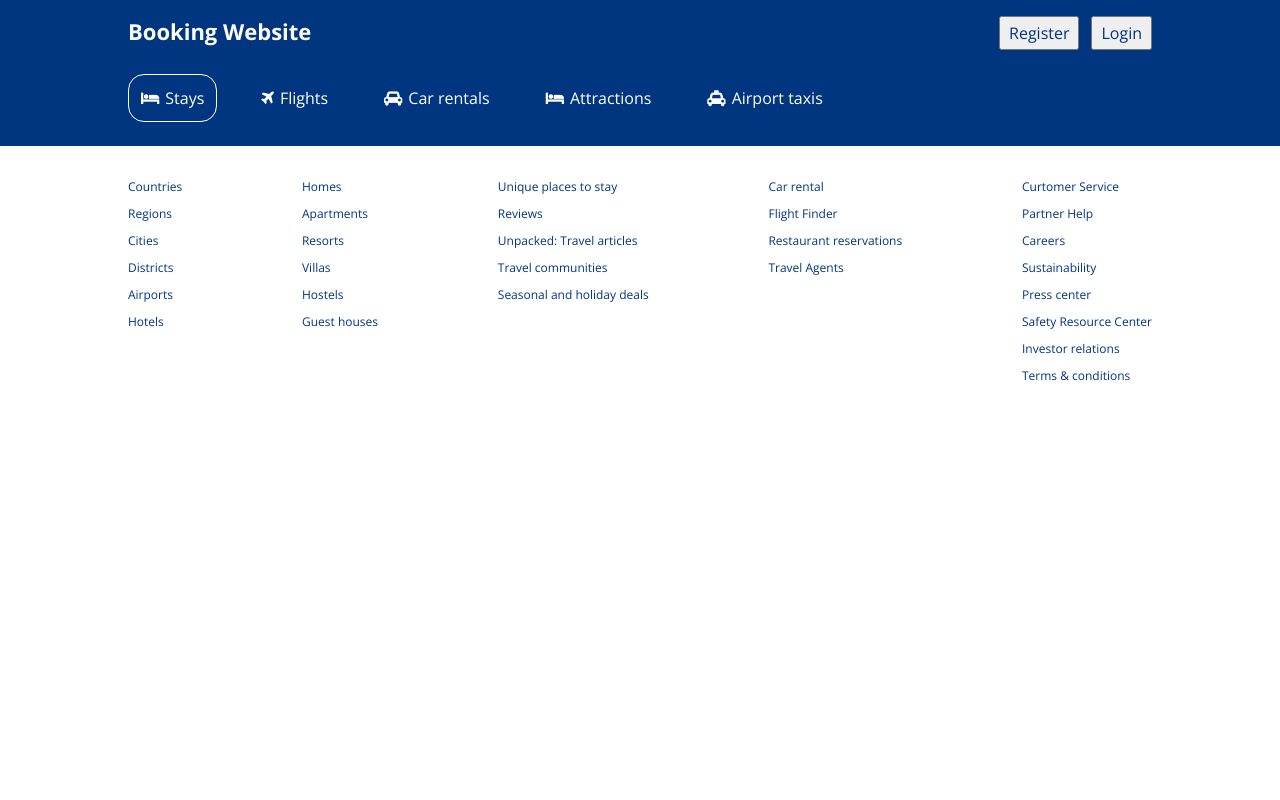
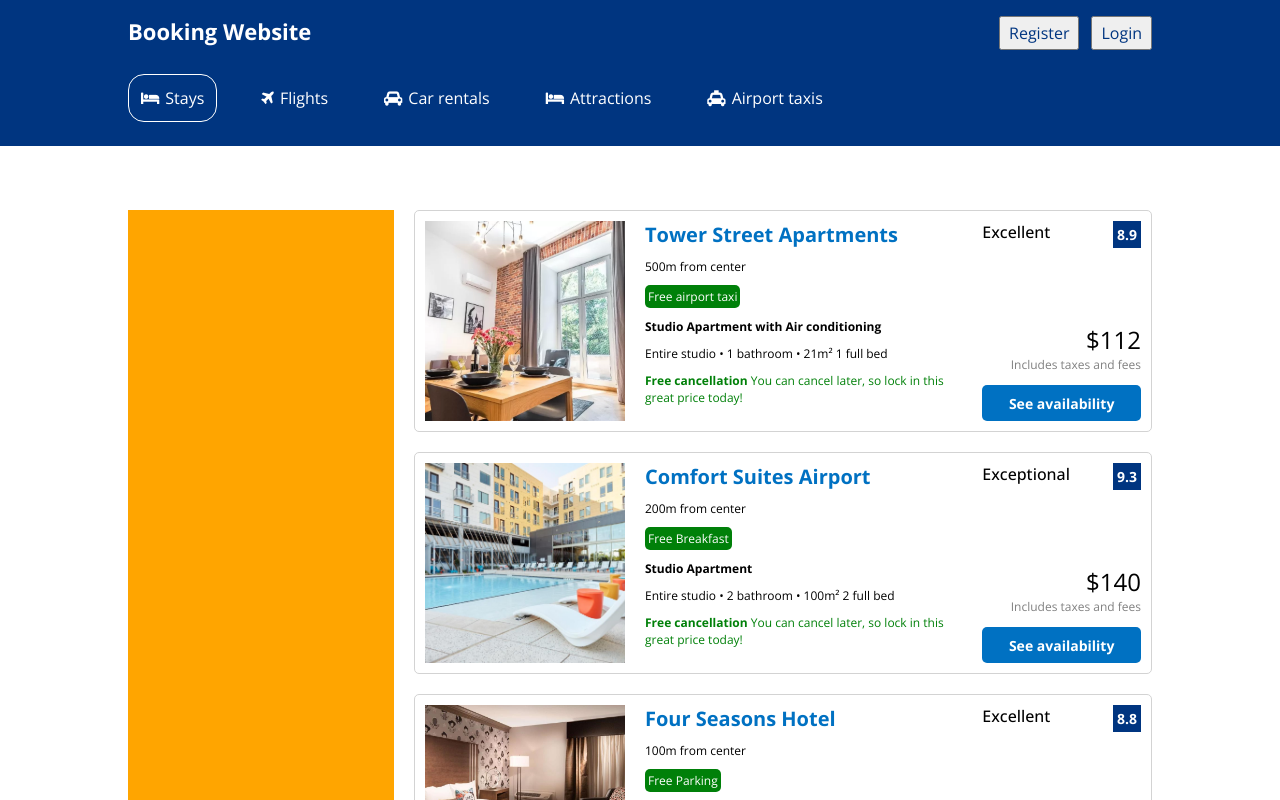
Before and after one commit to hp-nguyen/fx-rjs-asm-1, a React (Create React App) app: page /search in a window 1280 px wide. Shown: the top 800 px of the page. Built offline with nearby package versions, Linux system fonts and the light colour scheme.

Commit message:
Search List Component

```diff
--- a/src/components/HotelsList/HotelItem.js
+++ b/src/components/HotelsList/HotelItem.js
@@ -1,11 +1,17 @@
-export default function HotelItem({hotel}) {
-  return <div className="hotel-card">
-    <img src={hotel.image_url} alt={hotel.name} className="hotel-img" />
-    <div className="hotel-description">
-      <a className="hotel-title" href="./detail">{hotel.name}</a>
-      <p className="hotel-city">{hotel.city}</p>
-      <p className="hotel-price">Starting from ${hotel.price}</p>
-      <p className="hotel-quality"><span className="rating">{hotel.rate}</span> {hotel.type}</p>
+import Rating from '../Rating/Rating';
+
+export default function HotelItem({ hotel }) {
+  return (
+    <div className="hotel-card">
+      <img src={hotel.image_url} alt={hotel.name} className="hotel-img" />
+      <div className="hotel-description">
+        <a className="hotel-title" href="./detail">
+          {hotel.name}
+        </a>
+        <p className="hotel-city">{hotel.city}</p>
+        <p className="hotel-price">Starting from ${hotel.price}</p>
+        <Rating className='hotel-quality' mark={hotel.rate} type={hotel.type} />
+      </div>
     </div>
-  </div>
-};
+  );
+}
--- a/src/components/HotelsList/HotelsList.css
+++ b/src/components/HotelsList/HotelsList.css
@@ -34,12 +34,3 @@
 .hotel-price {
   font-weight: 500;
 }
-
-.rating {
-  text-align: center;
-  font-weight: bold;
-  font-size: 1.4rem;
-  background-color: #003580;
-  color: #fff;
-  padding: 4px;
-}
--- /dev/null
+++ b/src/components/Rating/Rating.css
@@ -0,0 +1,14 @@
+.rating {
+  display: flex;
+  gap: 8px;
+  align-items: center;
+}
+.mark {
+  text-align: center;
+  font-weight: bold;
+  font-size: 1.4rem;
+  background-color: #003580;
+  color: #fff;
+  padding: 4px;
+  min-width: 28px;
+}
--- /dev/null
+++ b/src/components/Rating/Rating.js
@@ -0,0 +1,9 @@
+import './Rating.css';
+export default function Rating({ className, mark, type }) {
+  return (
+    <div className={`rating ${className}`}>
+      <span className="mark">{mark}</span>
+      <span className="type">{type}</span>
+    </div>
+  );
+}
--- /dev/null
+++ b/src/components/SearchList/SearchList.css
@@ -0,0 +1,3 @@
+.search-list {
+  list-style-type: none;
+}
--- /dev/null
+++ b/src/components/SearchList/SearchList.js
@@ -0,0 +1,46 @@
+import SearchListItem from "./SearchListItem";
+
+const listData = [
+  {
+    name: 'Tower Street Apartments',
+    distance: '500m',
+    tag: 'Free airport taxi',
+    type: 'Entire studio • 1 bathroom • 21m² 1 full bed',
+    description: 'Studio Apartment with Air conditioning',
+    free_cancel: true,
+    price: 112,
+    rate: 8.9,
+    rate_text: 'Excellent',
+    image_url: './images/hotel_search_1.webp',
+  },
+  {
+    name: 'Comfort Suites Airport',
+    distance: '200m',
+    tag: 'Free Breakfast',
+    type: 'Entire studio • 2 bathroom • 100m² 2 full bed',
+    description: 'Studio Apartment',
+    free_cancel: true,
+    price: 140,
+    rate: 9.3,
+    rate_text: 'Exceptional',
+    image_url: './images/hotel_search_2.jpg',
+  },
+  {
+    name: 'Four Seasons Hotel',
+    distance: '100m',
+    tag: 'Free Parking',
+    type: '1 bathroom • 51m² 2 full bed',
+    description: 'Hotel in Lisbon',
+    free_cancel: false,
+    price: 99,
+    rate: 8.8,
+    rate_text: 'Excellent',
+    image_url: './images/hotel_search_3.jpg',
+  },
+];
+
+export default function SearchList() {
+  return <ul className="search-list">
+    {listData.map(hotel => <SearchListItem hotel={hotel} key={hotel.name} />)}
+  </ul>;
+}
--- /dev/null
+++ b/src/components/SearchList/SearchListItem.css
@@ -0,0 +1,73 @@
+.search-item-card {
+  border: 1px solid #d3d3d3;
+  border-radius: 5px;
+  display: flex;
+  gap: 20px;
+  margin-bottom: 20px;
+  padding: 10px;
+}
+.search-item__img {
+  height: 200px;
+  width: 200px;
+  object-fit: cover;
+}
+.search-item__description {
+  display: flex;
+  flex-direction: column;
+  font-size: 1.2rem;
+  gap: 10px;
+  flex: 2 1;
+}
+.search-item__title {
+  color: #0071c2;
+  font-size: 2rem;
+}
+
+.search-item__promo {
+  background-color: #008009;
+  border-radius: 5px;
+  color: #fff;
+  padding: 3px;
+  width: max-content;
+}
+.search-item__sub-title {
+  font-weight: 700;
+}
+.search-item__cancellation {
+  color: #008009;
+}
+
+/* Details */
+.search-item__details {
+  display: flex;
+  flex-direction: column;
+  justify-content: space-between;
+  flex: 1;
+}
+.rating {
+  flex-direction: row-reverse;
+  align-items: normal;
+  justify-content: space-between;
+}
+.type {
+  font-weight: 500;
+}
+.pricing {
+  display: flex;
+  flex-direction: column;
+  align-items: flex-end;
+}
+.price {
+  font-size: 2.4rem;
+}
+.tax-fee {
+  font-size: 1.2rem;
+  color: #808080;
+  margin-bottom: 12px;
+}
+.btn {
+  border-radius: 5px;
+  font-size: 1.4rem;
+  font-weight: bold;
+  align-self: normal;
+}
--- /dev/null
+++ b/src/components/SearchList/SearchListItem.js
@@ -0,0 +1,37 @@
+import Button from '../Button/Button';
+import Rating from '../Rating/Rating';
+import './SearchListItem.css';
+export default function SearchListItem({hotel}) {
+  return (
+    <li className="search-item-card">
+      <img
+        className="search-item__img"
+        src={hotel.image_url}
+        alt={hotel.name}
+      />
+      <div className="search-item__description">
+        <h2 className="search-item__title">{hotel.name}</h2>
+        <span className="search-item__distance">{hotel.distance} from center</span>
+        <span className="search-item__promo">{hotel.tag}</span>
+        <span className="search-item__sub-title">
+          {hotel.description}
+        </span>
+        <span className="search-item__features">
+          {hotel.type}
+        </span>
+        {hotel.free_cancel && <span className="search-item__cancellation">
+          <b>Free cancellation</b> You can cancel later, so lock in this great
+          price today!
+        </span>}
+      </div>
+      <div className="search-item__details">
+        <Rating mark={hotel.rate} type={hotel.rate_text} />
+        <div className="pricing">
+          <span className="price">${hotel.price}</span>
+          <span className="tax-fee">Includes taxes and fees</span>
+        <Button content='See availability'/>
+        </div>
+      </div>
+    </li>
+  );
+}
--- a/src/index.css
+++ b/src/index.css
@@ -26,5 +26,5 @@
 /* Container max-width 1024px */
 .container--mw-1024 {
   max-width: 1024px;
-  margin: 0 auto;
+  margin-inline: auto;
 }
--- /dev/null
+++ b/src/pages/search/Search.css
@@ -0,0 +1,15 @@
+.search-container {
+  display: flex;
+  gap: 20px;
+  margin-top: 64px;
+  /* border: 1px solid #ee0b0b; */
+}
+
+.form {
+  /* flex: 1 0; */
+  background-color: orange;
+  width: 266px;
+}
+.search-list {
+  flex: 3 1;
+}
--- a/src/pages/search/Search.jsx
+++ b/src/pages/search/Search.jsx
@@ -1,10 +1,15 @@
 import Footer from '../../components/Footer/Footer';
 import Navbar from '../../components/Navbar/Navbar';
-
+import SearchList from '../../components/SearchList/SearchList';
+import './Search.css'
 const Search = () => {
   return (
     <>
       <Navbar />
+      <div className="search-container container--mw-1024">
+        <div className="form"></div>
+        <SearchList />
+      </div>
       <Footer />
     </>
   );
```
